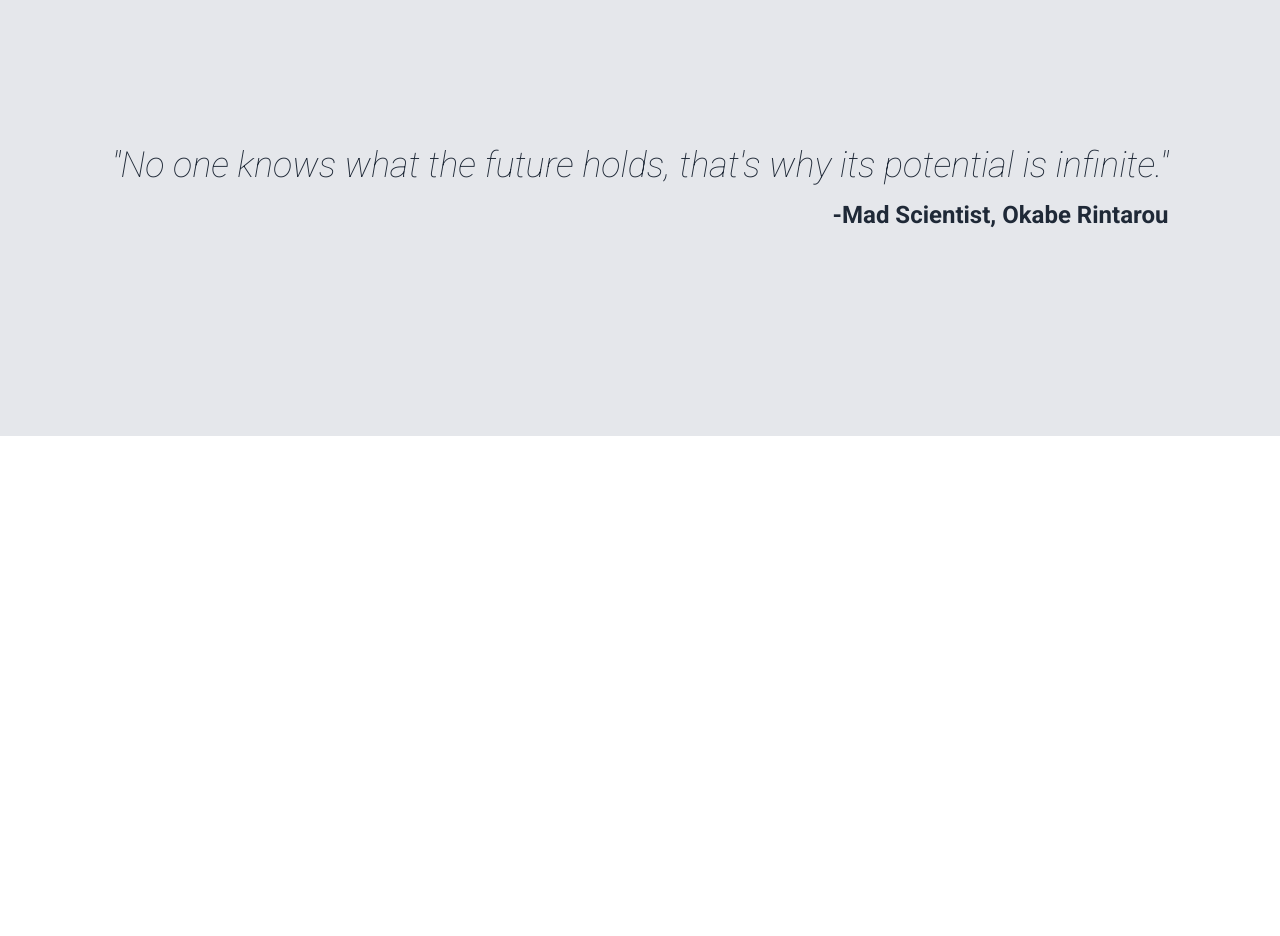
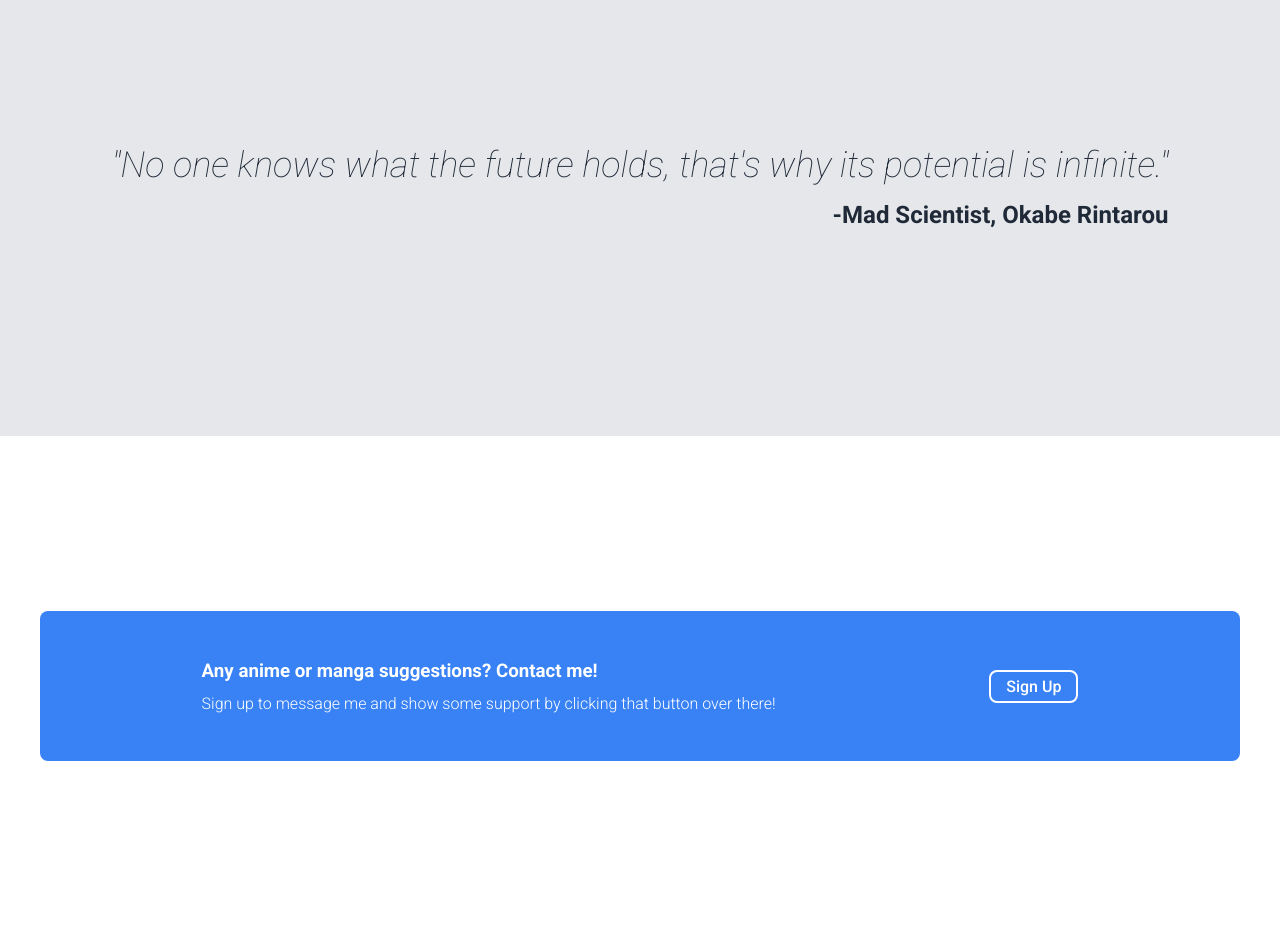
Before and after one commit to wiriim/my-hobbies, a plain HTML site: page index.html in a window 1280 px wide. Shown: the part 1264-2200 px from the top of the page. Before the commit the page ends 1700 px from the top, so only its background shows below. Drawn offline with Linux system fonts and the light colour scheme.

Commit message:
Add call to action section
Added a call to action for calling guests to sign up to my website

```diff
--- a/index.html
+++ b/index.html
@@ -110,8 +110,20 @@
       <section class="quote-section">
 
         <div class="quote-wrapper">
-            <section class="quote-body">"No one knows what the future holds, that's why its potential is infinite."</section>
-            <section class="quote-author">-Mad Scientist, Okabe Rintarou</section>
+            <h2 class="quote-body">"No one knows what the future holds, that's why its potential is infinite."</h2>
+            <p class="quote-author">-Mad Scientist, Okabe Rintarou</p>
+        </div>
+      </section>
+
+      <section class="action-section">
+        <div class="action-wrapper">
+            <div class="action-left">
+                <h3 class="action-title">Any anime or manga suggestions? Contact me!</h3>
+                <p class="action-body">Sign up to message me and show some support by clicking that button over there!</p>
+            </div>
+            <div class="action-right">
+                <a href="#" class="btn btn-action">Sign Up</a>
+            </div>
         </div>
       </section>
     </div>
--- a/style.css
+++ b/style.css
@@ -179,3 +179,36 @@ nav ul a{
     font-weight: bold;
     color: #1F2937;
 }
+
+.action-section{
+    display: flex;
+    justify-content: center;
+    align-items: center;
+    flex-basis: 500px;
+}
+
+.action-section .action-wrapper{
+    border-radius: 8px;
+    padding: 32px;
+    background-color: #3882F6;
+    color: white;
+    display: flex;
+    justify-content: space-evenly;
+    align-items: center;
+    flex-basis: 1200px;
+    min-height: 150px;
+    gap: 84px;
+}
+
+.btn-action{
+    border: 2px solid white;
+}
+
+.action-wrapper .action-title{
+    font-weight: bold;
+}
+
+.action-wrapper .action-body{
+    font-weight: 300;
+    margin-top: 12px;
+}
```
